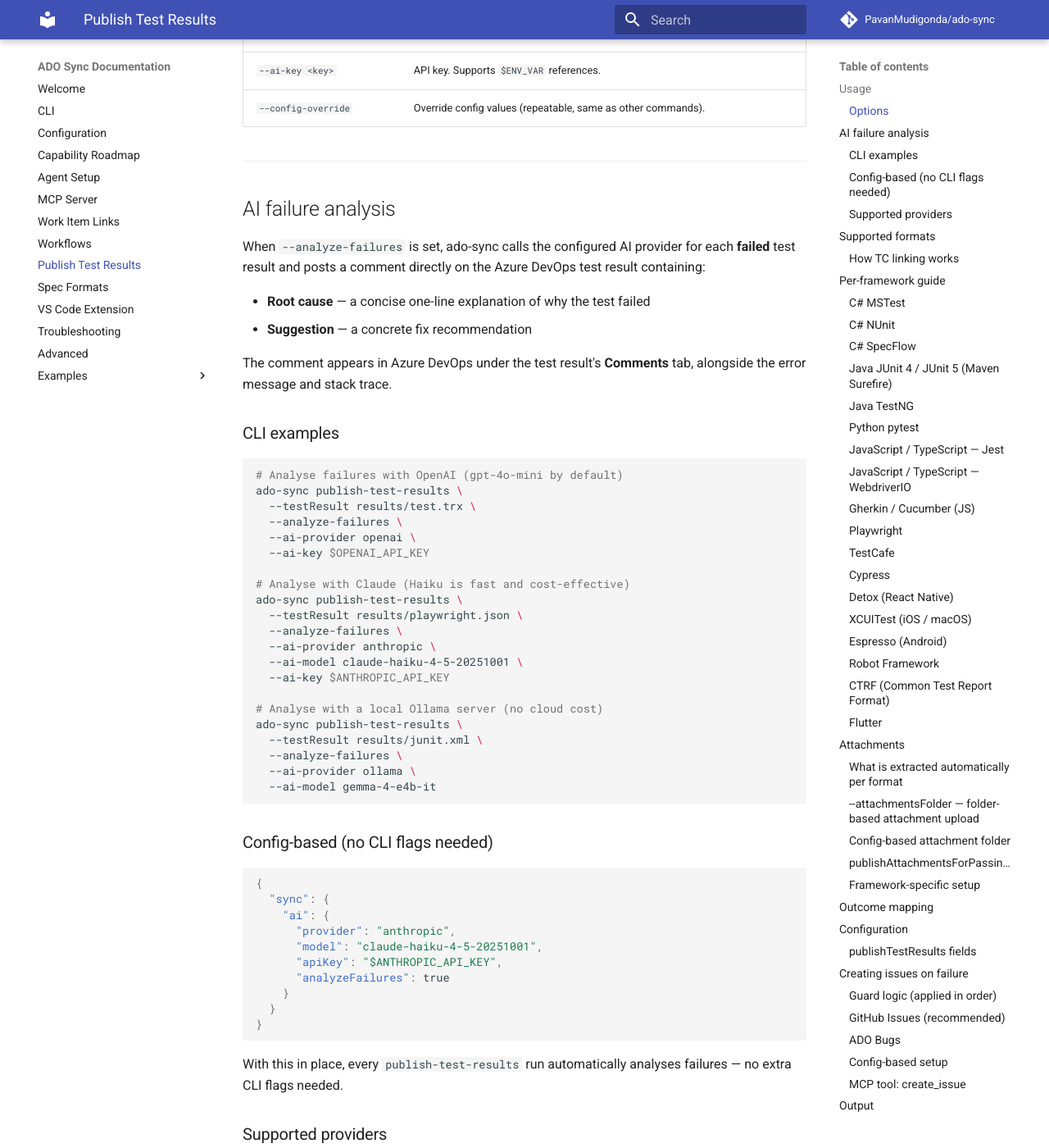
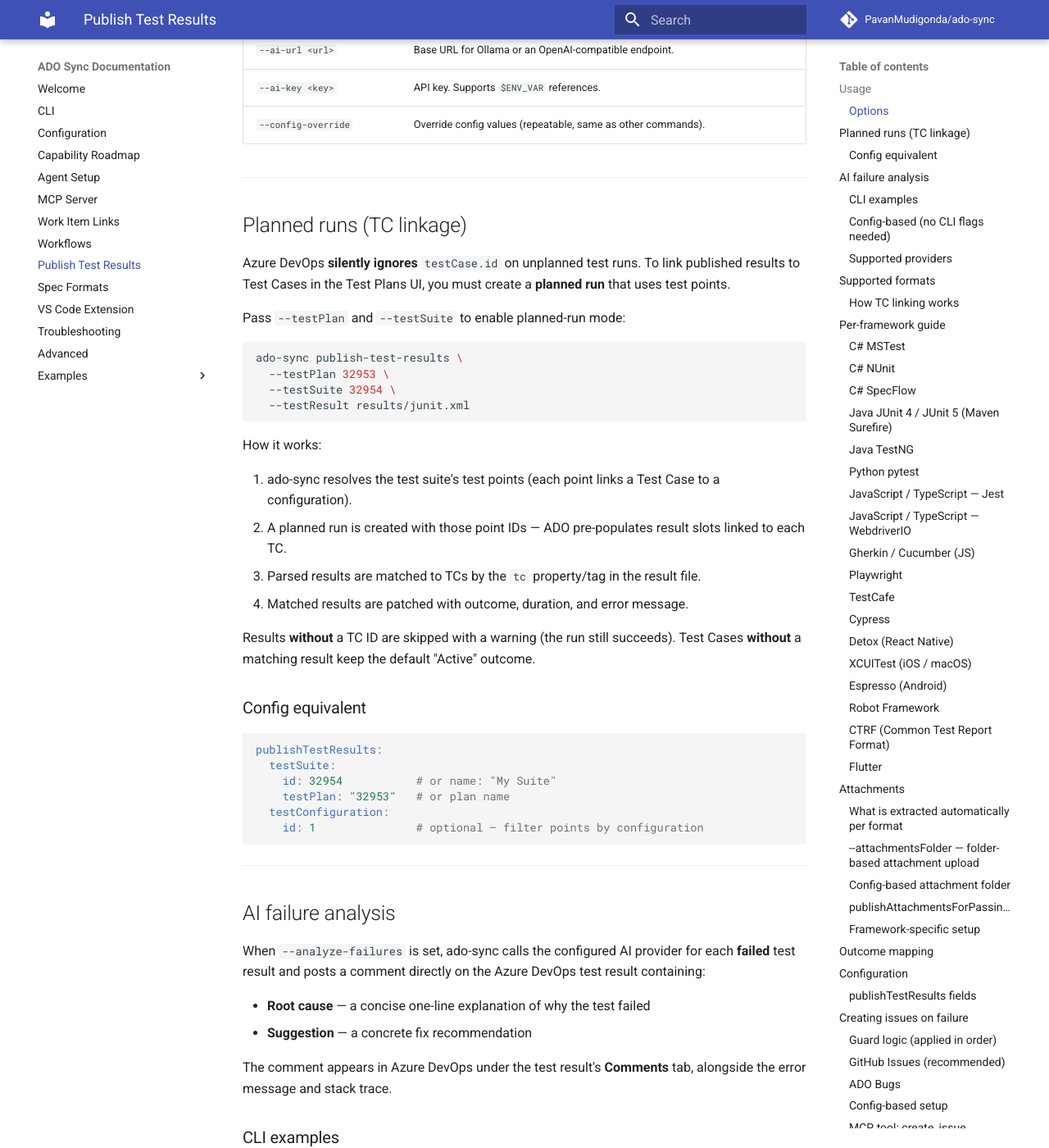
Before and after one commit to PavanMudigonda/ado-sync, an MkDocs documentation site: the page built from docs/publish-test-results.md, in a window 1280 px wide and 1400 px high, scrolled down 1980 px. Shown: the whole window at 82% size. Built offline with MkDocs 1.6.1 and Material for MkDocs 9.7.7, drawn with Linux system fonts in a browser that asks for light colours; comment, search, counter and statistics services are not loaded; some of the changed text lies outside the part shown.

Commit message:
feat: warn when TC IDs unused without planned run
Azure DevOps silently ignores testCase.id on unplanned test runs — TC
linkage only works through planned runs that use test points. Emit a
warning when result files contain TC IDs but --testSuite is not set, so
users discover they need --testPlan/--testSuite for linkage instead of
silently losing it. Document the planned-run mode and flags in llms.txt
and docs/publish-test-results.md.

Co-Authored-By: Claude Opus 4.7 <noreply@anthropic.com>

````diff
--- a/docs/publish-test-results.md
+++ b/docs/publish-test-results.md
@@ -43,8 +43,8 @@ ado-sync publish-test-results \
 | `--runName <name>` | Name for the Test Run in Azure DevOps. Defaults to `ado-sync <ISO timestamp>`. |
 | `--buildId <id>` | Build ID to associate with the Test Run. |
 | `--testConfiguration <nameOrId>` | Azure test configuration name or numeric ID for the published run. |
-| `--testSuite <nameOrId>` | Azure test suite name or numeric ID for planned run publication. |
-| `--testPlan <nameOrId>` | Azure test plan name or numeric ID used with `--testSuite`. |
+| `--testSuite <nameOrId>` | Azure test suite (name or ID) for **planned run** publication. Enables TC linkage. |
+| `--testPlan <nameOrId>` | Azure test plan (name or ID). Used with `--testSuite`. Falls back to `testPlan.id` from config. |
 | `--dry-run` | Parse results and print summary without creating a run in Azure. |
 | `--create-issues-on-failure` | File GitHub Issues or ADO Bugs for each failed test after publishing. |
 | `--issue-provider <github\|ado>` | Issue provider. Default: `github`. |
@@ -58,6 +58,44 @@ ado-sync publish-test-results \
 | `--ai-url <url>` | Base URL for Ollama or an OpenAI-compatible endpoint. |
 | `--ai-key <key>` | API key. Supports `$ENV_VAR` references. |
 | `--config-override` | Override config values (repeatable, same as other commands). |
+
+---
+
+## Planned runs (TC linkage)
+
+Azure DevOps **silently ignores** `testCase.id` on unplanned test runs. To link published
+results to Test Cases in the Test Plans UI, you must create a **planned run** that uses
+test points.
+
+Pass `--testPlan` and `--testSuite` to enable planned-run mode:
+
+```bash
+ado-sync publish-test-results \
+  --testPlan 32953 \
+  --testSuite 32954 \
+  --testResult results/junit.xml
+```
+
+How it works:
+
+1. ado-sync resolves the test suite's test points (each point links a Test Case to a configuration).
+2. A planned run is created with those point IDs — ADO pre-populates result slots linked to each TC.
+3. Parsed results are matched to TCs by the `tc` property/tag in the result file.
+4. Matched results are patched with outcome, duration, and error message.
+
+Results **without** a TC ID are skipped with a warning (the run still succeeds).
+Test Cases **without** a matching result keep the default "Active" outcome.
+
+### Config equivalent
+
+```yaml
+publishTestResults:
+  testSuite:
+    id: 32954           # or name: "My Suite"
+    testPlan: "32953"   # or plan name
+  testConfiguration:
+    id: 1               # optional — filter points by configuration
+```
 
 ---
 
--- a/llms.txt
+++ b/llms.txt
@@ -96,7 +96,13 @@ ado-sync push --ai-provider heuristic          AI test step generation (no model
 ado-sync push --ai-provider openai --ai-key $OPENAI_API_KEY
 ado-sync push --ai-provider anthropic --ai-key $ANTHROPIC_API_KEY
 ado-sync status --output json                  machine-readable output
+ado-sync publish-test-results --testPlan 32953 --testSuite 32954   planned run with TC linkage
+ado-sync publish-test-results --testConfiguration "Windows 10"     set test configuration
 ```
+
+> **TC linkage requires planned runs.** Azure DevOps silently ignores `testCase.id` on
+> unplanned runs. Use `--testPlan` and `--testSuite` so results are linked to Test Cases
+> through test points.
 
 ## Suite routing
 
````
Also changed, not shown: 1 other file.
